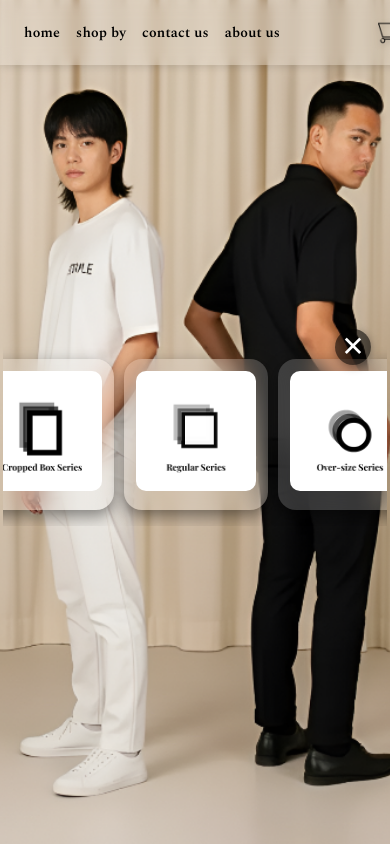
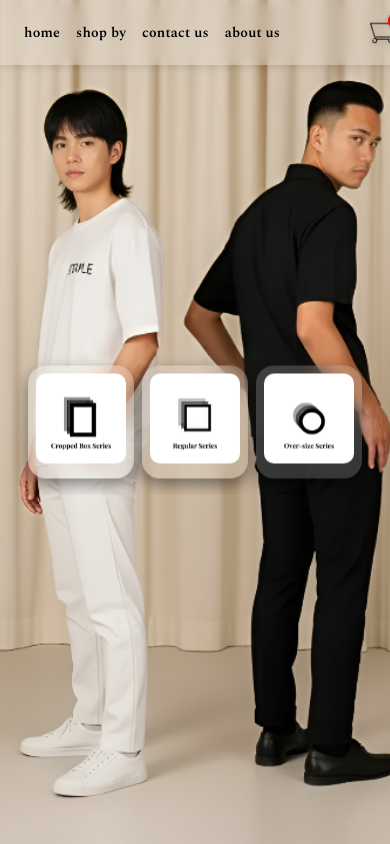
Before and after one commit to JaceRodas/Staple, a plain HTML site: page index.html in a window 390 px wide. Both pictures are taken after a click on the link "shop by". Shown: the top 844 px of the page. Drawn offline with nearby package versions, Linux system fonts and the light colour scheme.

Commit message:
Add files via upload

```diff
--- a/home.css
+++ b/home.css
@@ -388,10 +388,10 @@ body::-webkit-scrollbar-thumb {
     font-size: 16px;
   }
 
-  /* cart positioned at far right edge of navbar */
+  /* cart positioned at right with safe margin from edge */
   .cart-container {
     position: absolute;
-    right: 16px;
+    right: 24px; /* moved left from 16px to prevent clipping */
     top: 50%;
     transform: translateY(-50%);
     margin: 0;
@@ -407,41 +407,21 @@ body::-webkit-scrollbar-thumb {
     font-size: 11px;
   }
 
-  /* modal container: horizontal with X button on top right */
+  /* modal container: horizontal, smaller modals, no X button */
   .modal-container {
     flex-direction: row; /* keep horizontal */
-    gap: 10px;
-    padding: 40px 16px 16px 16px; /* space for X button */
+    gap: 8px;
+    padding: 16px; /* removed extra top padding for X button */
     max-width: 90vw;
     overflow-x: auto; /* allow scroll if needed */
     justify-content: center;
   }
 
-  /* X close button for phone modal */
-  .modal-container::before {
-    content: '✕';
-    position: absolute;
-    top: 10px;
-    right: 16px;
-    font-size: 28px;
-    color: #fff;
-    background: rgba(0,0,0,0.6);
-    width: 36px;
-    height: 36px;
-    border-radius: 50%;
-    display: flex;
-    align-items: center;
-    justify-content: center;
-    cursor: pointer;
-    box-shadow: 0 2px 8px rgba(0,0,0,0.3);
-    z-index: 1001;
-    pointer-events: all;
-  }
-
+  /* smaller modals for phone */
   .modal {
-    width: 120px; /* smaller modals */
-    max-width: 120px;
-    padding: 12px;
+    width: 90px; /* reduced from 120px */
+    max-width: 90px;
+    padding: 8px; /* reduced padding */
     flex-shrink: 0;
   }
 
--- a/home.js
+++ b/home.js
@@ -16,31 +16,12 @@ document.addEventListener("DOMContentLoaded", () => {
       modalContainer.classList.toggle("show");
     });
 
-    // Close modal when clicking outside (desktop) or on X button (phone)
+    // Close modal when clicking outside
     document.addEventListener("click", (e) => {
-      if (modalContainer.classList.contains("show")) {
-        // Check if clicked on the X button (::before pseudo-element area)
-        const rect = modalContainer.getBoundingClientRect();
-        const clickX = e.clientX;
-        const clickY = e.clientY;
-
-        // X button area (top-right corner, adjust based on CSS)
-        const xButtonArea = {
-          left: rect.right - 52, // 36px button + 16px right padding
-          right: rect.right - 16,
-          top: rect.top + 10,
-          bottom: rect.top + 46
-        };
-
-        const clickedXButton = window.innerWidth <= 768 &&
-          clickX >= xButtonArea.left && clickX <= xButtonArea.right &&
-          clickY >= xButtonArea.top && clickY <= xButtonArea.bottom;
-
-        // Close if clicked X or outside modal (but not on shop link)
-        if (clickedXButton ||
-            (!modalContainer.contains(e.target) && e.target.id !== "shopmodal")) {
-          modalContainer.classList.remove("show");
-        }
+      if (modalContainer.classList.contains("show") &&
+          !modalContainer.contains(e.target) &&
+          e.target.id !== "shopmodal") {
+        modalContainer.classList.remove("show");
       }
     });
   }
```
